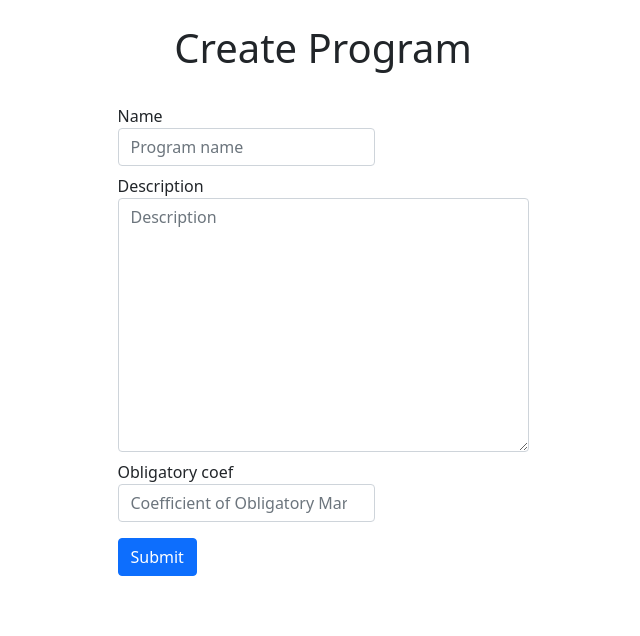
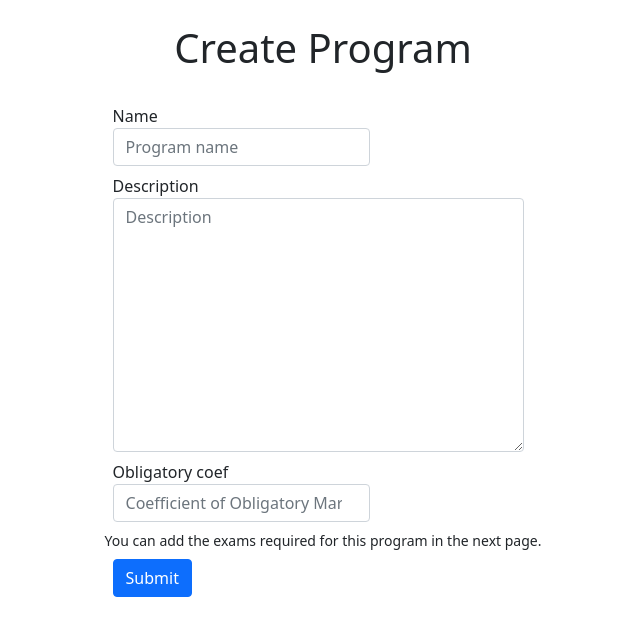
Before and after one commit to pgmatev/HowToApply, a Django app: page /programs/create/ in a window 1280 px wide. Shown: the part 118-754 px from the top of the page, without its empty margins (317-957 px from the left). Run offline with Django 3.2, Linux system fonts and the light colour scheme; a user stored in the database is signed in; tables that the repository leaves empty hold one stand-in row (values such as "Sample post"); some libraries are stand-ins or nearby versions.

Commit message:
exams required for programs upon creation

```diff
--- a/programs/templates/programs/create_program.html
+++ b/programs/templates/programs/create_program.html
@@ -11,19 +11,10 @@
                     </label>
                 </div>
             {% endfor %}
-{#            {% for many_to_many_field in program_exam_form %}#}
-{#                <div class="form-group m-2">#}
-{#                    <label for="">{{ many_to_many_field.label }}#}
-{#                        {{ many_to_many_field }}#}
-{#                    </label>#}
-{#                </div>#}
-{#            {% endfor %}#}
-{#            {% for form in formset %}#}
-{#                {{ form.as_p }}#}
-{#            {% endfor %}#}
-{#            {{ form.errors }}#}
-{#            {{ program_form.errors }}#}
-            <input class="btn btn-primary m-2" type="submit" name="Create University">
+            {{ program_form.errors }}
+            <small>You can add the exams required for this program in the next page.</small>
+            <br>
+            <input class="btn btn-primary m-2" type="submit" name="Create Program">
         </form>
     </div>
 {% endblock %}
--- a/programs/templates/programs/view_program.html
+++ b/programs/templates/programs/view_program.html
@@ -11,7 +11,10 @@
                 {% if request.user == program.university.user %}
                 <a class="btn btn-secondary" href="{% url 'programs:update_program' program_id=program.id %}">Edit</a>
                 {% endif %}
-                <p class="card-text">{{ post.content }}</p>
+                {% for program_exam in program_exams %}
+                    <p>{{ program_exam.exam.name }}</p>
+                {% endfor %}
+
 
             </div>
         </div>
--- a/programs/urls.py
+++ b/programs/urls.py
@@ -7,5 +7,6 @@ urlpatterns = [
     path('list/<university_username>', views.list_programs, name='list_programs'),
     path('<program_id>', views.view_program, name='view_program'),
     path('<program_id>/edit', views.update_program, name='update_program'),
-    path('create/', views.create_program, name='create_program')
+    path('create/', views.create_program, name='create_program'),
+    path('create/<program_id>', views.create_program_exam, name='create_program_exam')
 ]
--- a/programs/views.py
+++ b/programs/views.py
@@ -33,47 +33,57 @@ def view_program(request, *args, **kwargs):
         return HttpResponse("Post doesn't exist")
 
     if program:
-        context = {'program': program}
+        program_exams = ProgramExam.objects.filter(program=program)
+        context = {'program': program, 'program_exams': program_exams}
         return render(request, 'programs/view_program.html', context)
 
 
 @login_required
 def create_program(request):
     user = request.user
-    program_form = ProgramForm()
-    # ProgramExamFormset = modelformset_factory(ProgramExam, form=ProgramExamForm, extra=2)
-    # formset = ProgramExamFormset() #TODO in create_program create only program,
-                                   # have another view with formset for creating program exams
-    # exams = user.university.exam_set.all()
-    # for form in formset:
-    #     form.fields['exam'].queryset = exams
-    # print(exams)
-    # program_exam_form = ProgramExamForm()
-    # program_exam_form.fields['exam'].queryset = exams
+    program_form = ProgramForm(request.POST or None)
+    if user:
+        if hasattr(user, 'university'):
+            if request.method == 'POST':
+                if program_form.is_valid():
+                    program = program_form.save(commit=False)
+                    program.university = user.university
+                    program.save()
+
+                    return redirect('programs:create_program_exam', program_id=program.id)
+
+            context = {'program_form': program_form}
+            return render(request, 'programs/create_program.html', context)
+
+
+@login_required
+def create_program_exam(request, *args, **kwargs):
+    program_id = kwargs.get("program_id")
+    program = Program.objects.get(id=program_id)
+
+    user = request.user
+
+    ProgramExamFormset = modelformset_factory(ProgramExam, form=ProgramExamForm)
+    qs = program.programexam_set.all()
+    formset = ProgramExamFormset(request.POST or None, queryset=qs)
+
+    exams = user.university.exam_set.all()
+    for form in formset:
+        form.fields['exam'].queryset = exams
 
     if user:
         if hasattr(user, 'university'):
             if request.method == 'POST':
-                program_form = ProgramForm(request.POST)
-                # formset = ProgramExamFormset(request.POST)
+                if formset.is_valid():
+                    for form in formset:
+                        program_exam = form.save(commit=False)
+                        program_exam.program = program
+                        program_exam.save()
 
-                # program_exam_form = ProgramExamForm(request.POST)
-                # program_exam_form.fields['exam'].queryset = exams
+                return redirect('programs:view_program', program_id=program.id)
 
-                if program_form.is_valid():
-                    program = program_form.save(commit=False)
-                    program.university = user.university
-                    # program_exam = program_exam_form.save(commit=False)
-                    # program_exam.program = program
-                    program.save()
-                    # for form in formset:
-                    #     program_exam = form.save(commit=False)
-                    #     program_exam.program = program
-                    #     program_exam.save()
-                    return redirect('programs:view_program', program_id=program.id)
-
-            context = {'program_form': program_form}
-            return render(request, 'programs/create_program.html', context)
+            context = {'formset': formset, 'program': program}
+            return render(request, 'programs/create_program_exam.html', context)
 
 
 @login_required
```
Also changed, not shown: programs/templates/programs/create_program_exam.html (added, +21 -0 lines).
